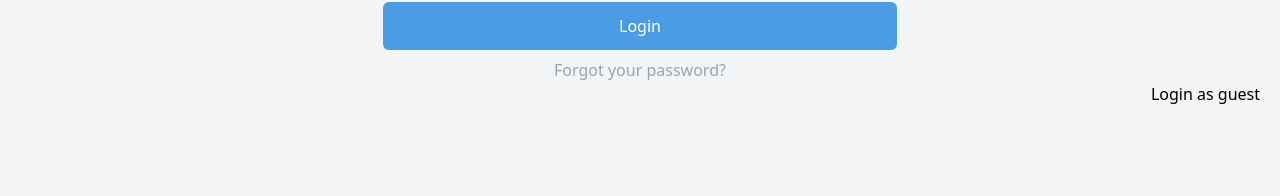
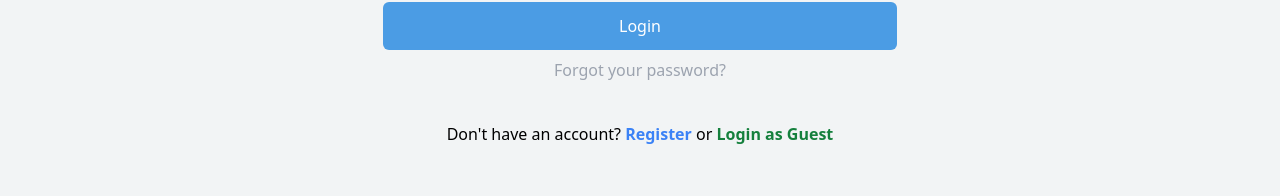
Before and after one commit to steffegit/auction-frontend, a React (Create React App) app: page /login in a window 1280 px wide. Shown: the part 500-696 px from the top of the page. Built offline with nearby package versions, Linux system fonts and the light colour scheme; no server answers.

Commit message:
Styling login page.

```diff
--- a/src/pages/Login.jsx
+++ b/src/pages/Login.jsx
@@ -26,7 +26,7 @@ function Login() {
         </div>
         <button
           type="submit"
-          className="py-3 bg-secondary font-medium rounded-md text-white hover:bg-primary"
+          className="py-3 bg-secondary font-medium rounded-md text-white hover:bg-primary transition-all"
         >
           Login
         </button>
@@ -34,14 +34,19 @@ function Login() {
       <div className="flex mt-2 items-center justify-center">
         <a
           href="#forgot"
-          className="hover:underline text-gray-400 hover:text-black"
+          className="hover:underline text-gray-400 hover:text-black transition-all duration-75"
         >
           Forgot your password?
         </a>
       </div>
-      <div className="flex justify-end">
+      <div className="flex justify-center mt-10">
+        Don't have an account?&nbsp;
+        <a href="/register" className="text-blue-500 font-bold hover:underline">
+          Register
+        </a>
+        &nbsp;or&nbsp;
         <button
-          className="hover:underline"
+          className="hover:underline text-green-700 font-bold"
           onClick={() => {
             activateGuest()
             // TODO: Make this prettier
@@ -49,7 +54,7 @@ function Login() {
             navigate('/', { replace: true })
           }}
         >
-          Login as guest
+          Login as Guest
         </button>
       </div>
     </div>
```
